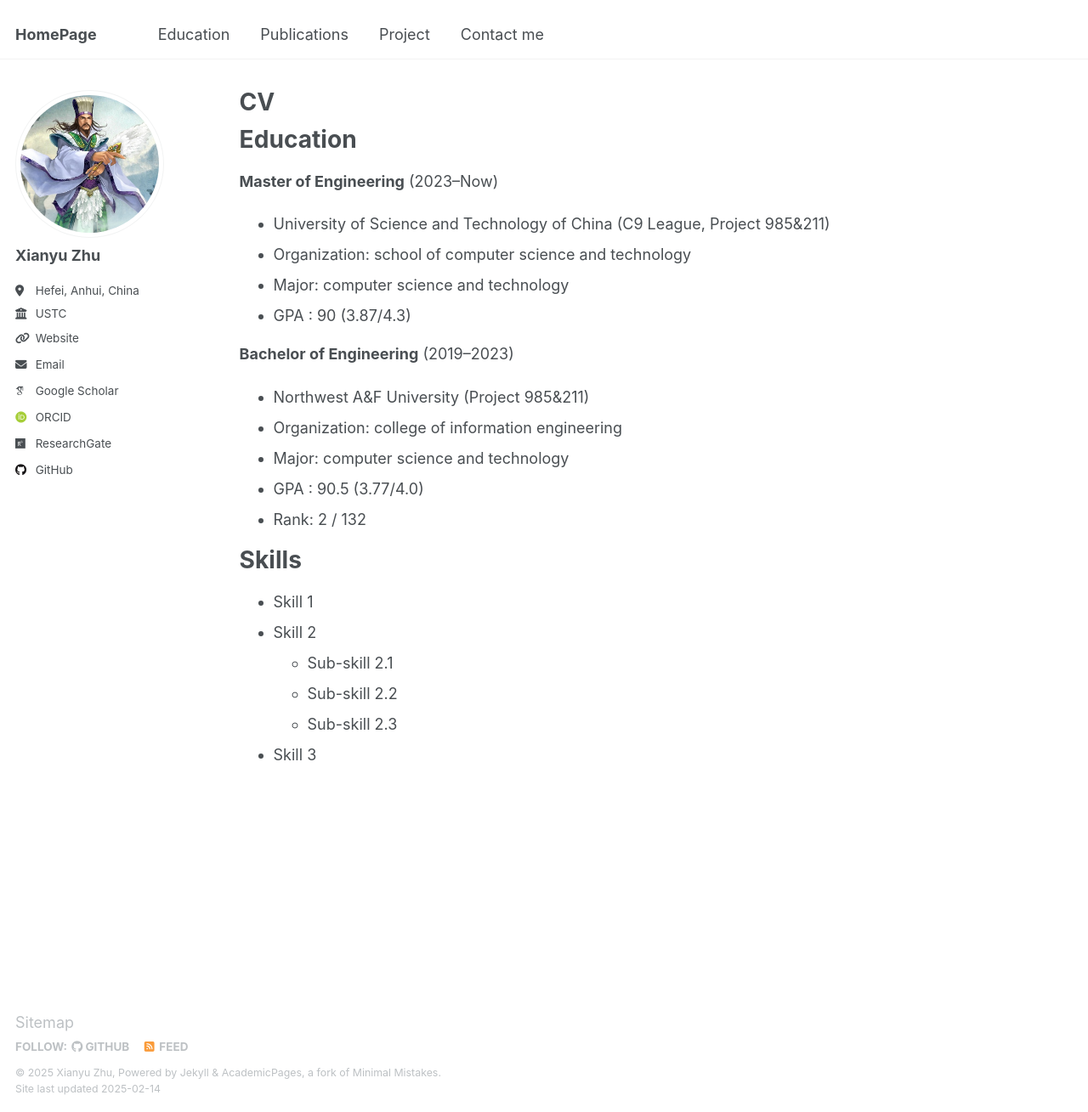
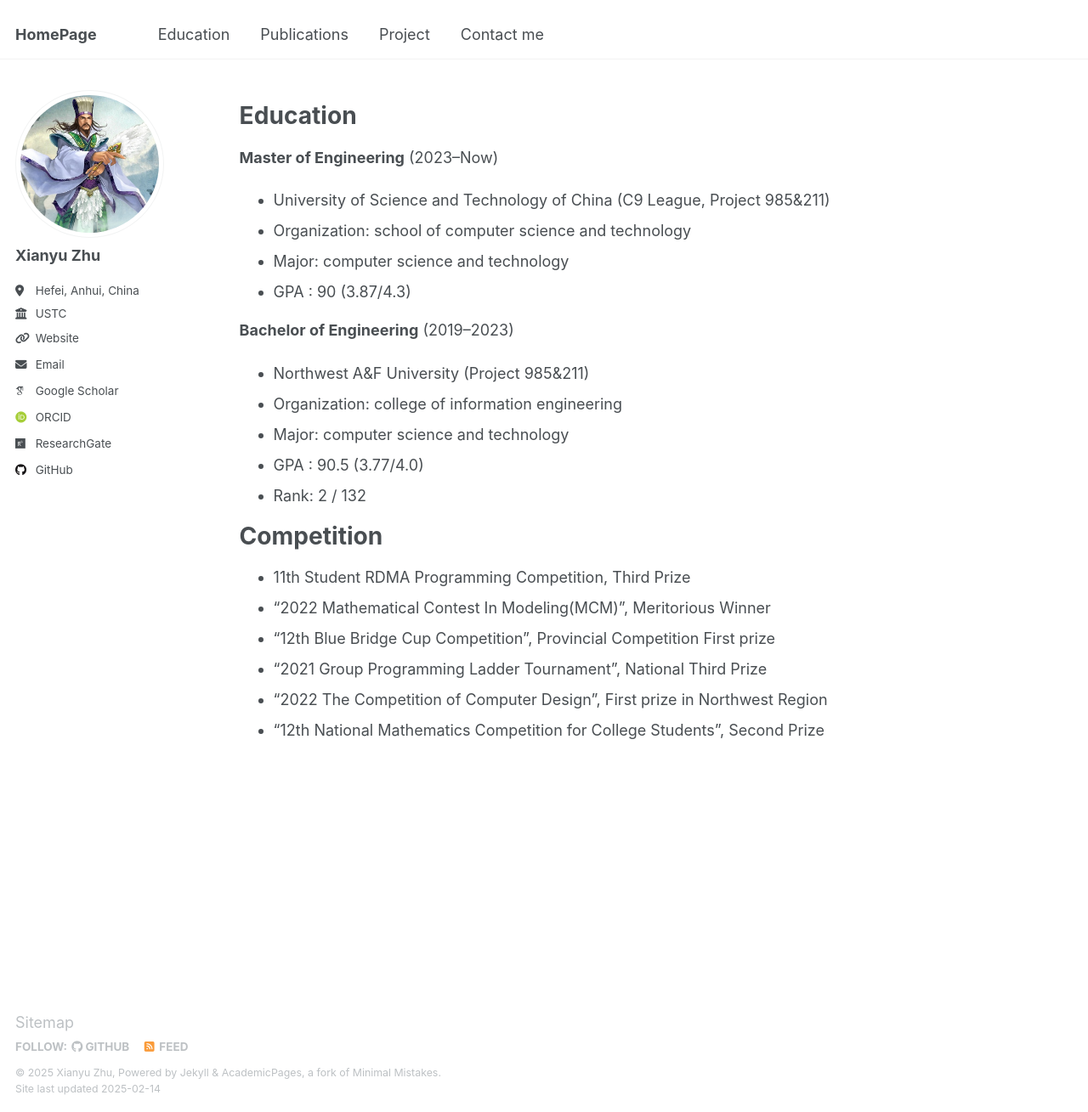
Before and after one commit to zhuxy-USTC/zhuxy-USTC.github.io, a Jekyll site: the page built from _pages/cv.md, in a window 1280 px wide and 1309 px high. Shown: the whole window at 85% size. Built offline with Jekyll 4.4.1, drawn with Linux system fonts in a browser that asks for light colours; some web fonts are replaced.

Commit message:
Update cv.md

```diff
--- a/_pages/cv.md
+++ b/_pages/cv.md
@@ -1,6 +1,6 @@
 ---
 layout: archive
-title: "CV"
+title: ""
 permalink: /cv/
 author_profile: true
 redirect_from:
@@ -25,11 +25,11 @@ Education
 * Rank: 2 / 132
 
 
-Skills
+Competition
 ======
-* Skill 1
-* Skill 2
-  * Sub-skill 2.1
-  * Sub-skill 2.2
-  * Sub-skill 2.3
-* Skill 3
+* 11th Student RDMA Programming Competition, Third Prize
+* "2022 Mathematical Contest In Modeling(MCM)", Meritorious Winner
+* "12th Blue Bridge Cup Competition", Provincial Competition First prize
+* "2021 Group Programming Ladder Tournament", National Third Prize
+* "2022 The Competition of Computer Design", First prize in Northwest Region
+* "12th National Mathematics Competition for College Students", Second Prize
```
